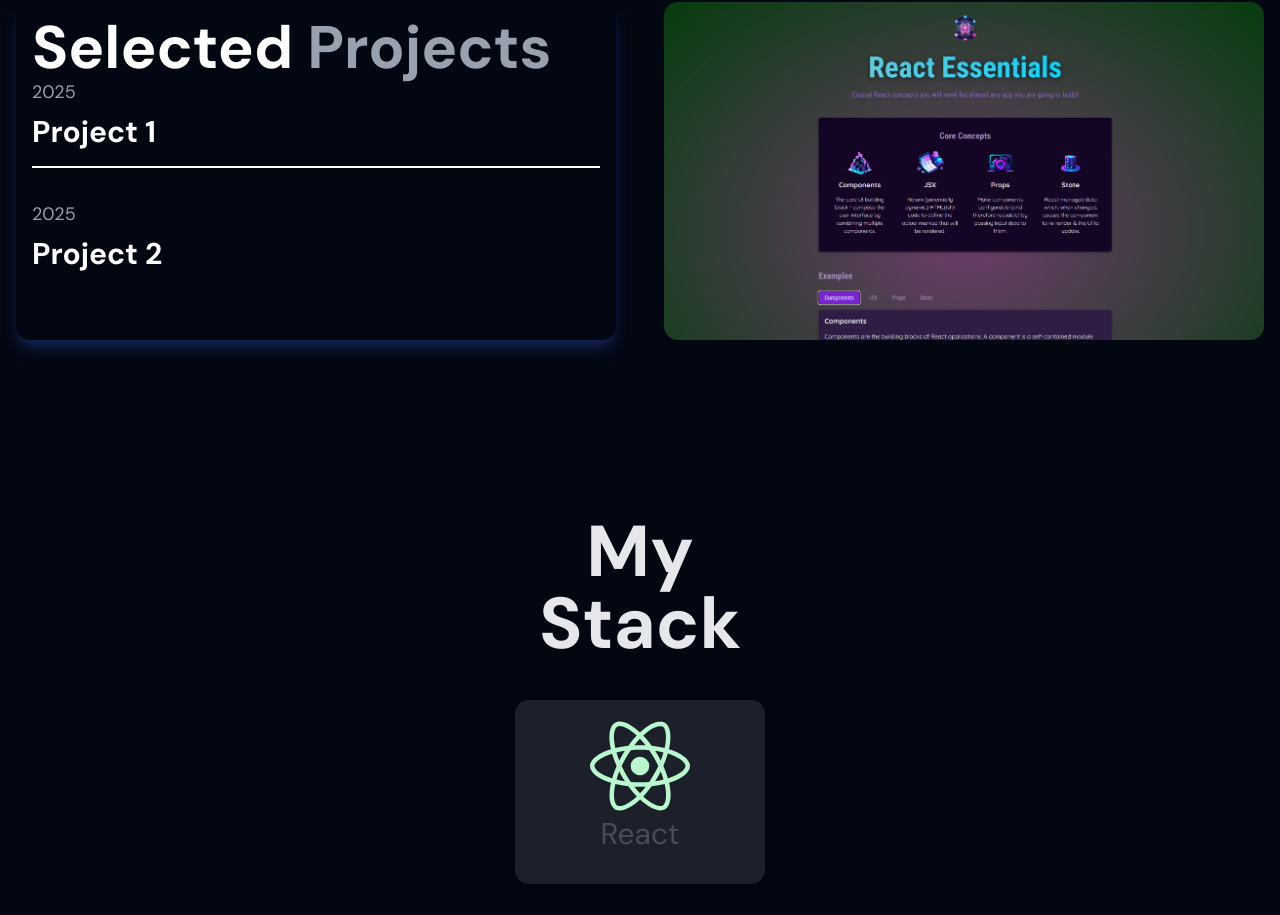
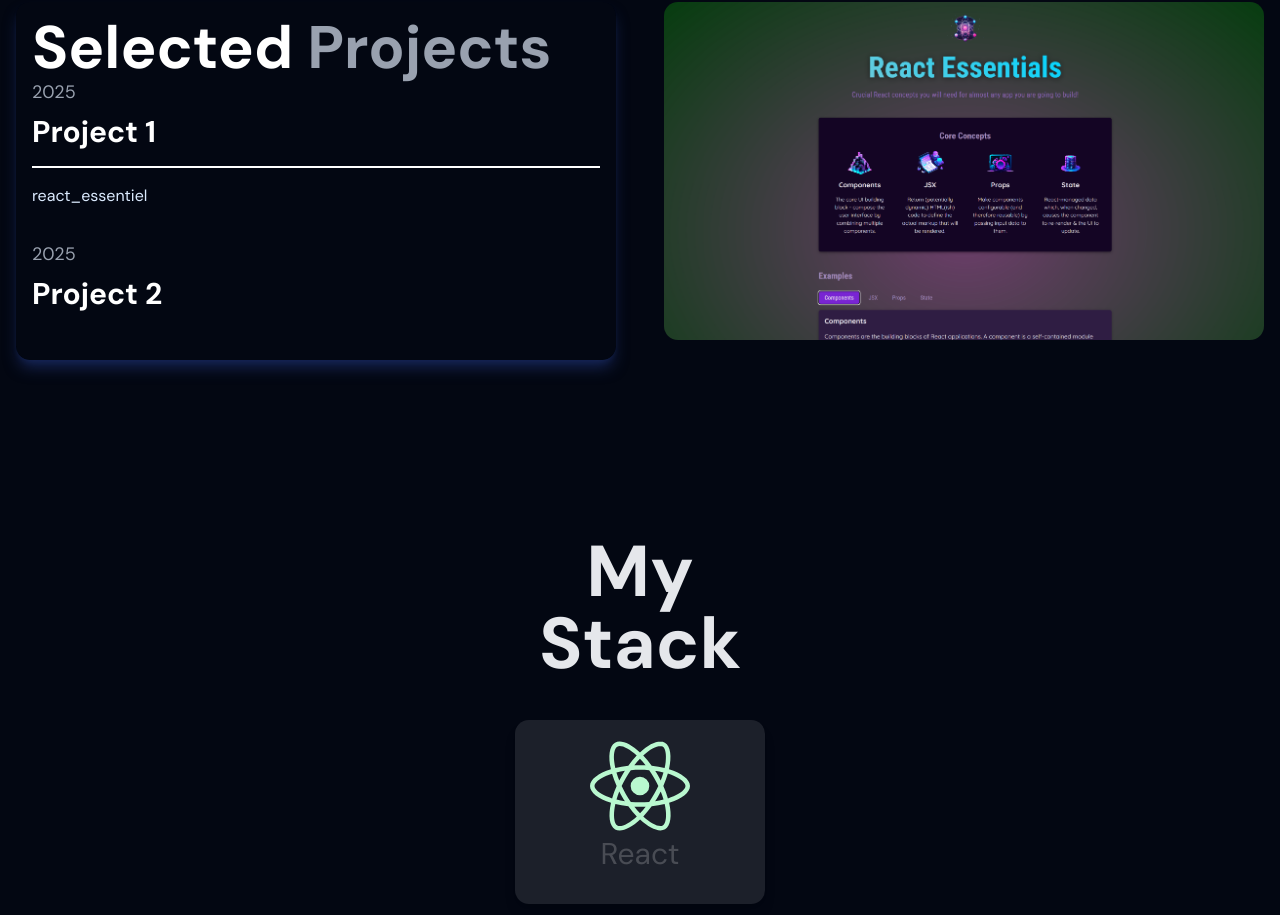
Before and after one commit to Patrick-17-cnclsn/PortFolio, a Next.js app: page / in a window 1280 px wide. Shown: the part 3092-4007 px from the top of the page. Built offline with nearby package versions, Linux system fonts and the light colour scheme.

Commit message:
update PortFolio.tsx first portfolio

```diff
--- a/app/components/Portfolio.tsx
+++ b/app/components/Portfolio.tsx
@@ -10,14 +10,14 @@
         id: 1,
         year: 2025,
         title: "Project 1",
-        description: "",
+        description: "react_essentiel",
         image: "/assets_perso/react_essentiel.png",
     },
     {
         id: 2,
         year: 2025,
         title: "Project 2",
-        description: "T",
+        description: "invest_react",
         image: "/assets_perso/invest_react.png",
     },
 
```
